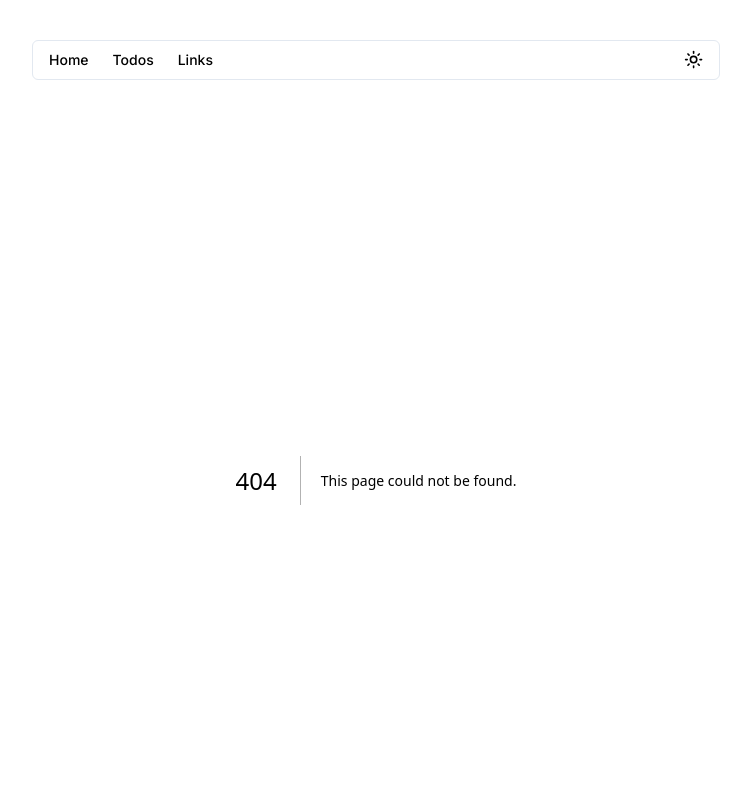
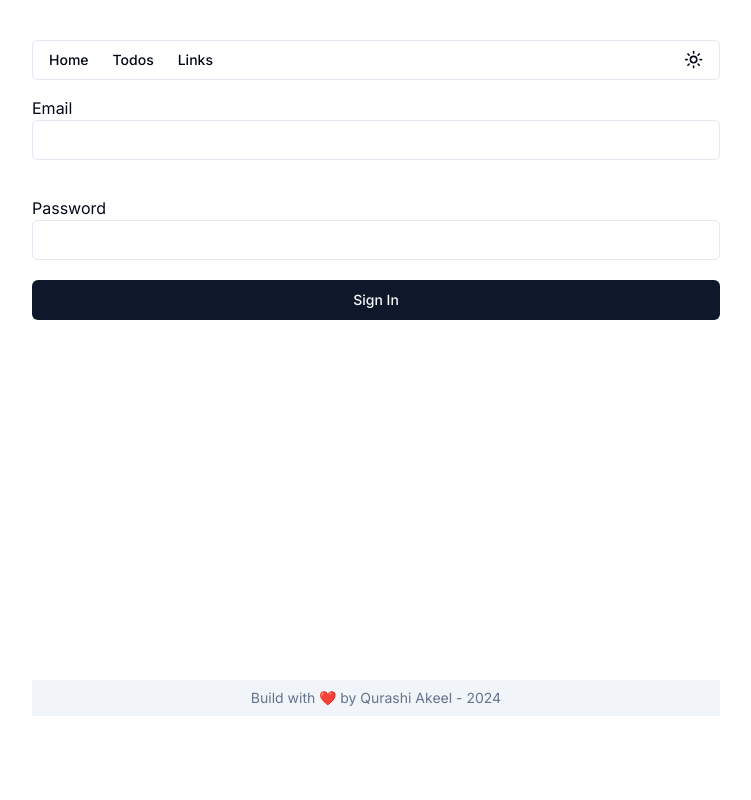
Before and after one commit to qurashi-akeel/pesto-todo-zeta, a Next.js app: page /login in a window 1280 px wide. Before the commit this address had no page. Shown: the top 800 px of the page, without its empty margins (264-1015 px from the left). Built offline with nearby package versions, Linux system fonts and the light colour scheme.

Commit message:
Manual Auth with authjs / next-auth

```diff
--- a/package.json
+++ b/package.json
@@ -29,6 +29,7 @@
     "lucide-react": "^0.368.0",
     "mongoose": "^8.3.2",
     "next": "14.2.1",
+    "next-auth": "5.0.0-beta.17",
     "next-themes": "^0.3.0",
     "react": "^18",
     "react-dom": "^18",
--- /dev/null
+++ b/src/app/api/auth/[...nextauth]/route.ts
@@ -0,0 +1,2 @@
+import { handlers } from "@/auth"
+export const { GET, POST } = handlers
--- /dev/null
+++ b/src/app/login/page.tsx
@@ -0,0 +1,25 @@
+import { signIn } from "@/auth";
+import { Button } from "@/components/ui/button";
+import { Input } from "@/components/ui/input";
+
+export default function SignIn() {
+  return (
+    <form
+      action={async (formData) => {
+        "use server";
+        await signIn("credentials", formData, { redirectTo: "/" });
+      }}
+      className="flex flex-col gap-5 min-h-[75vh]"
+    >
+      <label className="mt-4">
+        Email
+        <Input name="email" type="email" />
+      </label>
+      <label className="mt-4">
+        Password
+        <Input name="password" type="password" />
+      </label>
+      <Button type="submit">Sign In</Button>
+    </form>
+  );
+}
--- a/src/app/page.tsx
+++ b/src/app/page.tsx
@@ -1,4 +1,9 @@
-export default function Home() {
+import { auth } from "@/auth";
+
+export default async function Home() {
+  const session = (await auth()) as any;
+
+  console.log({ authenticatedUser: session });
   return (
     <main className="flex flex-col items-center justify-between min-h-[75vh] py-4">
       <div className="text-center">
--- /dev/null
+++ b/src/auth.ts
@@ -0,0 +1,50 @@
+import NextAuth from "next-auth";
+import Credentials from "next-auth/providers/credentials";
+import dbConnect from "@/lib/dbConnect";
+import { User } from "./model/User";
+import bcrypt from "bcryptjs";
+import { signInSchema } from "./lib/zod";
+
+export const { handlers, signIn, signOut, auth } = NextAuth({
+  providers: [
+    Credentials({
+      credentials: {
+        email: {},
+        password: {},
+      },
+      authorize: async (credentials) => {
+        try {
+          let user = null;
+
+          const { email, password } = await signInSchema.parseAsync(
+            credentials
+          );
+
+          if (!email || !password) {
+            throw new Error("Email or password missing");
+          }
+
+          await dbConnect();
+          // Check if user exists
+          user = await User.findOne({ email: email });
+
+          if (!user) {
+            console.log({ "user not found": user });
+            throw new Error("No user found with that email.");
+          }
+
+          // Verify password
+          if (!(await bcrypt.compare(String(password), user.password))) {
+            throw new Error("Incorrect password.");
+          }
+
+          // return user object with the their profile data ✓
+          console.log("loggged in...");
+          return user;
+        } catch (error: any) {
+          throw new Error(error.message || "Authentication failed");
+        }
+      },
+    }),
+  ],
+});
--- /dev/null
+++ b/src/lib/zod.ts
@@ -0,0 +1,11 @@
+import { object, string } from "zod";
+
+export const signInSchema = object({
+  email: string({ required_error: "Email is required" })
+    .min(1, "Email is required")
+    .email("Invalid email"),
+  password: string({ required_error: "Password is required" })
+    .min(1, "Password is required")
+    .min(8, "Password must be more than 8 characters")
+    .max(32, "Password must be less than 32 characters"),
+});
--- /dev/null
+++ b/src/middleware.ts
@@ -0,0 +1,3 @@
+export { auth as middleware } from "@/auth";
+
+console.log("first");
```
Also changed, not shown: 2 other files (tests, documents, lock files or other folders).
